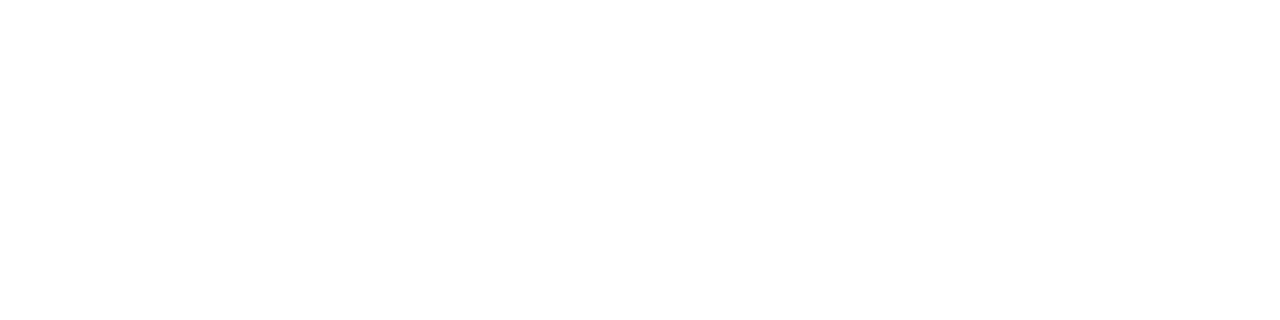
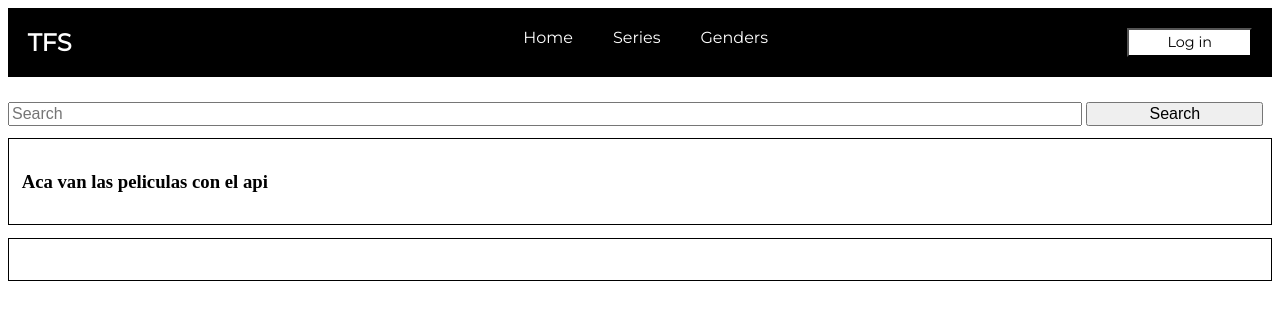
Before and after one commit to dgiesenow/Repositorio1, a plain HTML site: page index.html in a window 1280 px wide. Drawn offline with Linux system fonts and the light colour scheme.

Commit message:
Ahi arranque un poco, fijate aver si te gusta, vamos hablando por wpp

```diff
--- /dev/null
+++ b/css/style.css
@@ -0,0 +1,81 @@
+/*css para todo el proyecto proyecto*/
+* {
+  box-sizing: border-box;
+}
+
+nav {
+  display: flex;
+  flex-wrap: wrap;
+  border: solid 1px black;
+  justify-content: space-between;
+  color: white;
+  background-color: black;
+  padding: 0.5%;
+  font-family: 'Montserrat', sans-serif;
+}
+
+.h2nav {
+  margin: 1%;
+}
+
+.ulnav {
+  display: flex;
+  flex-wrap: wrap;
+  list-style: none;
+  justify-content: space-around;
+  margin: 1%;
+}
+
+nav li {
+  padding: inherit;
+}
+
+.loginbutton {
+  color: black;
+  background-color: white;
+  width: 10%;
+  margin-right: 1%;
+  margin-top: 1%;
+  margin-bottom: 1%;
+  font-family: 'Montserrat', sans-serif;
+  font-size: 90%;
+}
+
+a {
+  text-decoration: none;
+  color: white;
+}
+
+.divsearch {
+  border: solid 1px black;
+}
+
+.formsearch {
+  padding-top: 2%;
+  justify-content: space-around;
+}
+
+.input {
+  width: 85%;
+  font-size: 100%;
+
+}
+
+.searchbtn {
+  width: 14%;
+  font-size: 100%;
+
+}
+
+#peliculas {
+  border: solid 1px black;
+  padding: 1%;
+  margin-top: 1%;
+}
+
+footer {
+  border: solid 1px black;
+  padding: 1%;
+  margin-top: 1%;
+  margin-bottom: 0%;
+}
--- a/index.html
+++ b/index.html
@@ -3,12 +3,49 @@
   <head>
     <meta charset="utf-8">
     <title>TFC</title>
+    <link rel="stylesheet" href="css/style.css">
+    <!--Letra google Montserrat-->
+    <link href="https://fonts.googleapis.com/css?family=Montserrat&display=swap" rel="stylesheet">
   </head>
   <body>
     <script type="text/javascript" scr="doc.js">
     </script>
+    <nav class="navbargeneral">
+      <h2 class="h2nav"> TFS </h2>
+      <ul class="ulnav">
+        <li><a href="index.html">Home</a></li>
+        <li>Series</li>
+        <li>Genders</li>
+      </ul>
+      <!--pense que aca podemos adjuntas la pagina de login*/
+      <button class="loginbtn"-->
+    <button class="loginbutton">Log in</button>
+    </nav>
+    <div class="banner">
+    </div>
+    <div class="search">
+    <!--este es el div para la barra de navegacion, la podemos mover arriba dsps si te copa mas. ver de cambiar nombres asi queda mas claro también-->
+     <form class="formsearch">
+      <input class="input" type="search" placeholder="Search" aria-label="Search">
+      <!--estaria bueno averiguar como hacer para que se haga submit con el boton enter del teclado, lo podemos preguntar la clase que viene-->
+         <button class="searchbtn" type="submit"> Search </button>
+     </form>
+    </div>
+
+
     <div class="peliculas" id="peliculas">
+      <!--aca es donde queremos incertar el carrusel de peliculas despues con el api-->
+      <h3>Aca van las peliculas con el api</h3>
+    </div>
 
-    </div>
+    <footer>
+      <ul class="details">
+      </ul>
+      <ul class="contacto">
+      </ul>
+      <ul class="politicasydetalles">
+
+      </ul>
+    </footer>
   </body>
 </html>
```
